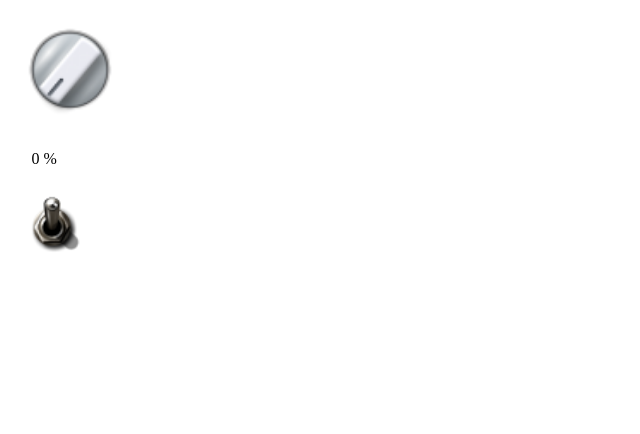
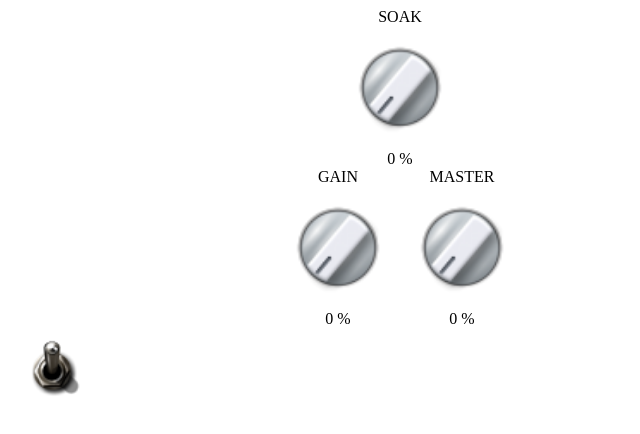
Before and after one commit to sami1979/1CONTROL, an Electron app: page main.html in a window 800 px wide. Shown: the whole page, without its empty margins (0-640 px from the left). Drawn offline with Linux system fonts and the light colour scheme.

Commit message:
Knobs added and CSS style

```diff
--- a/WebMidiIMP.js
+++ b/WebMidiIMP.js
@@ -20,9 +20,9 @@ function onMidiEnabled() {
   */
 
   outputDevice = getOutputDevices()[1];
-  console.log(getOutputDeviceDetails()[1])
+  //console.log(getOutputDeviceDetails()[1])
   const outputCC = sendCC(outputDevice, 16, 127, 126);
-  console.log(outputCC);
+  //console.log(outputCC);
   // const outputPC = sendPC(outputDevice, 16, 127);
   // console.log(outputPC);
 }
--- a/button.js
+++ b/button.js
@@ -9,19 +9,50 @@ function updateDisplay(rangeElement, valueElement, switchElement) {
     valueElement.textContent = value;
 }
 
-function start() {
-    const switchElement = document.getElementById("switch");
-    const rangeElement = document.getElementById("knob");
-    const valueElement = document.getElementById("value");
-
+function setControlDial(rangeElement, valueElement, switchElement, webMidiAPISend) {
     updateDisplay(rangeElement, valueElement, switchElement);
 
     rangeElement.addEventListener("change", function() {
-        updateDisplay(rangeElement, valueElement, switchElement);
-        window.WebMidiAPI.sendCC2ndMASTER(rangeElement.value);
-    });
-
-    switchElement.addEventListener("change", function() {
-        updateDisplay(rangeElement, valueElement, switchElement);
+        updateDisplay(rangeElement, valueElement,switchElement);
+        webMidiAPISend(rangeElement.value);
     });
 }
+
+const controlDials = [
+    {
+        name: "Soak",
+        rangeElement: document.getElementById("soak-knob"),
+        valueElement: document.getElementById("soak-value"),
+        webMidiAPISend: window.WebMidiAPI.sendCCPowerSoak
+    },
+    {
+        name: "Gain",
+        rangeElement: document.getElementById("gain-knob"),
+        valueElement: document.getElementById("gain-value"),
+        webMidiAPISend: window.WebMidiAPI.sendCC2ndGAIN
+    },
+    {
+        name: "Master",
+        rangeElement: document.getElementById("master-knob"),
+        valueElement: document.getElementById("master-value"),
+        webMidiAPISend: window.WebMidiAPI.sendCC2ndMASTER
+    }
+];
+
+const switchElement = document.getElementById("switch");
+switchElement.addEventListener("change", function() {
+    controlDials.forEach(function(controlDial){
+        updateDisplay(
+            controlDial.rangeElement,
+            controlDial.valueElement,
+            switchElement);
+    })
+});
+
+controlDials.forEach(function(controlDial) {
+    setControlDial(
+        controlDial.rangeElement,
+        controlDial.valueElement,
+        document.getElementById("switch"),
+        controlDial.webMidiAPISend);
+});
--- /dev/null
+++ b/main.css
@@ -0,0 +1,16 @@
+#first-knob-row {
+    display: flex;
+    justify-content: center;
+}
+
+#second-knob-row {
+    display: flex;
+    justify-content: center;
+}
+
+
+.knob-container {
+    display: flex;
+    flex-direction: column;
+    align-items: center;
+}
--- a/main.html
+++ b/main.html
@@ -4,17 +4,38 @@
     <meta charset="UTF-8">
     <meta name="viewport" content="width=device-width, initial-scale=1.0">
     <!-- https://developer.mozilla.org/en-US/docs/Web/HTTP/CSP  needs to be defined -->
+    <link rel="stylesheet" href="main.css">
     <title>1Control</title>
 </head>
 <body>
-    <input type="range" id="knob" class="input-knob" data-diameter="120"
-        data-src="./images/buttons/knob70.png" data-sprites="100"
-        min="0" max="127" value="0" />
-    <p id="value" style="position: relative; left: 3%;"></p>
+    <div id="first-knob-row">
+        <div class="knob-container">
+            <div>SOAK</div>
+            <input type="range" id="soak-knob" class="input-knob soak" data-diameter="120"
+                data-src="./images/buttons/knob70.png" data-sprites="100"
+                min="0" max="127" value="0" />
+            <div id="soak-value" class="soak"></div>
+        </div>
+    </div>
+    <div id="second-knob-row">
+        <div class="knob-container">
+            <div>GAIN</div>
+            <input type="range" id="gain-knob" class="input-knob gain" data-diameter="120"
+                data-src="./images/buttons/knob70.png" data-sprites="100"
+                min="0" max="127" value="0" />
+            <div id="gain-value" class="gain"></div>
+        </div>
+        <div class="knob-container">
+            <div>MASTER</div>
+            <input type="range" id="master-knob" class="input-knob master" data-diameter="120"
+                data-src="./images/buttons/knob70.png" data-sprites="100"
+                min="0" max="127" value="0" />
+            <div id="master-value" class="master"></div>
+        </div>
+    </div>
     <input type="checkbox" id="switch" class="input-switch"
         data-src="./images/buttons/switch_offon.png" data-diameter="80" checked/>
     <script src="./input-knobs.js"></script>
     <script src="./button.js"></script>
-    <script> start() </script>
 </body>
 </html>
--- a/main.js
+++ b/main.js
@@ -4,7 +4,7 @@ const { onMidiEnabled, sendCCselectedOut, disableWebMidi, startWebMidi } = requi
 const path = require('node:path')
 const log = require('electron-log/main')
 
-const debuggerTools = false;
+const debuggerTools = true;
 
 
 function createWindow () {
```
